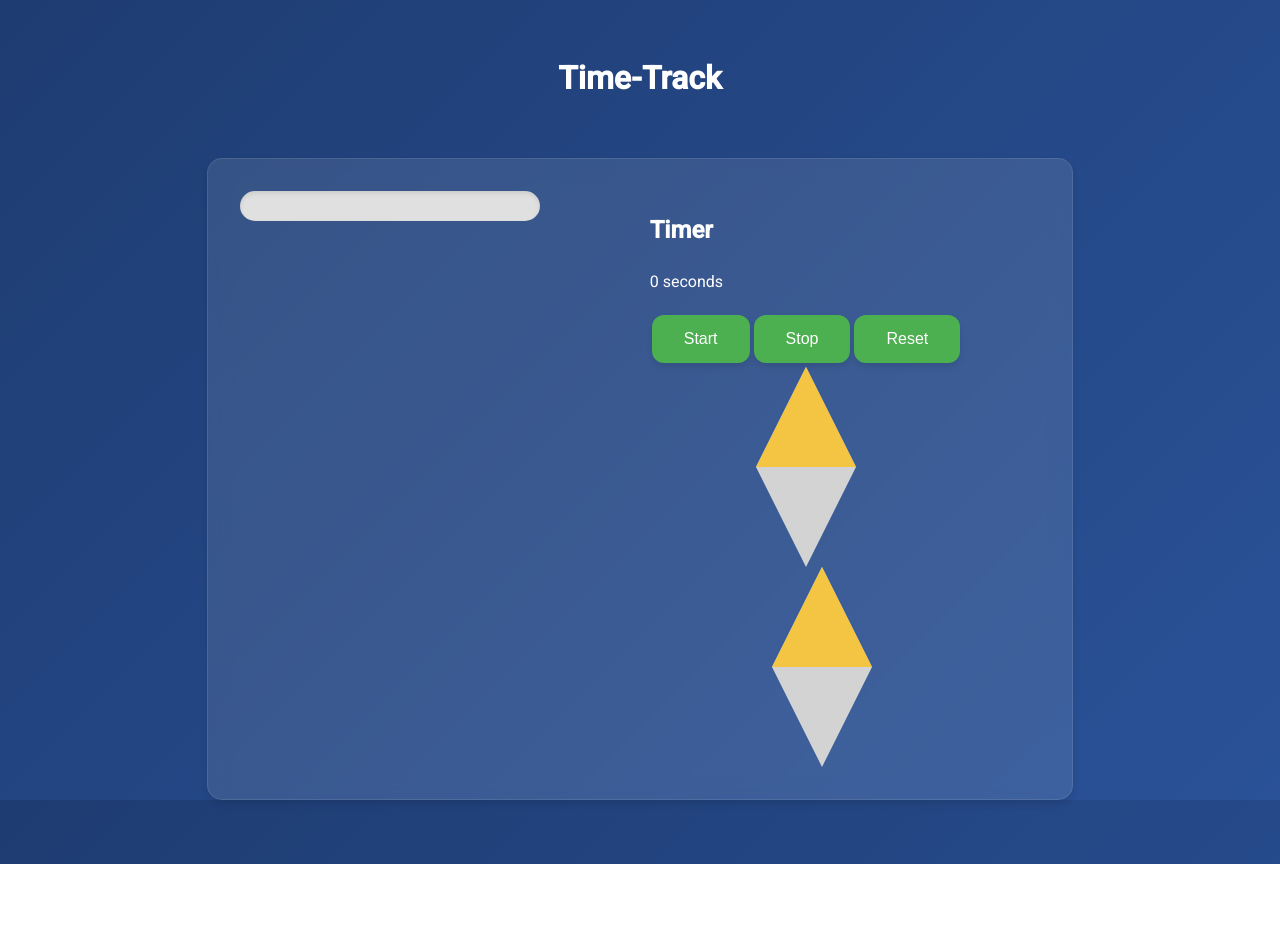
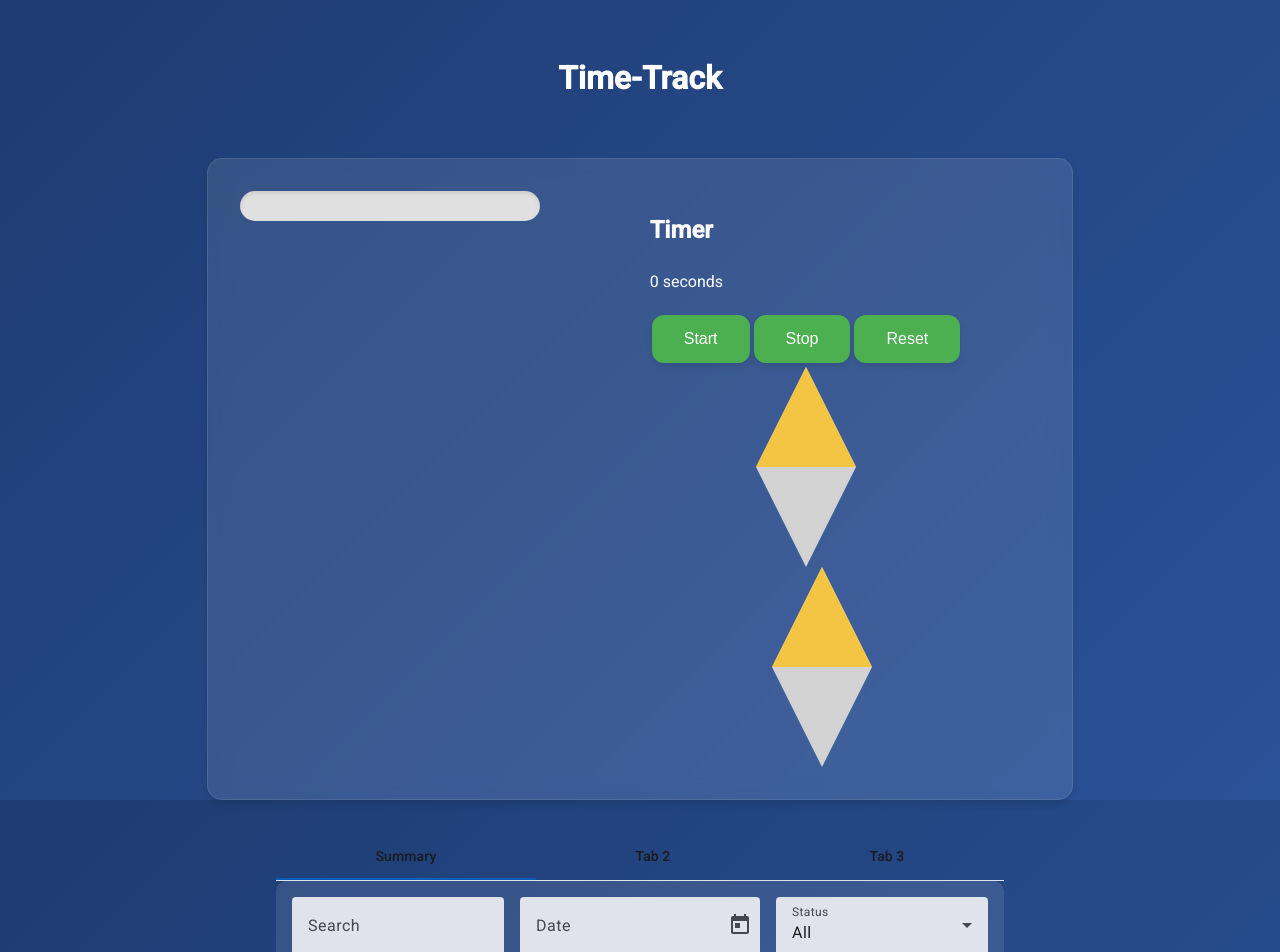
Before and after one commit to Irhazi-John-Markus/Time-Track, an Angular app: page / in a window 1280 px wide. Shown: the top 952 px of the page. Before the commit the page ends 864 px from the top, so only its background shows below. Built offline with nearby package versions, Linux system fonts and the light colour scheme.

Commit message:
app-connection

```diff
--- a/src/app/app.component.html
+++ b/src/app/app.component.html
@@ -10,4 +10,15 @@
       <app-hourglass #hourglass [duration]="60" [isRunning]="timer.isRunning"></app-hourglass>
     </div>
   </div>
+  <mat-tab-group>
+    <mat-tab label="Summary">
+      <app-current-situation></app-current-situation>
+    </mat-tab>
+    <mat-tab label="Tab 2">
+      <!-- Content for Tab 2 -->
+    </mat-tab>
+    <mat-tab label="Tab 3">
+      <!-- Content for Tab 3 -->
+    </mat-tab>
+  </mat-tab-group>
 </div>
--- a/src/app/app.component.ts
+++ b/src/app/app.component.ts
@@ -30,7 +30,8 @@ import { MatButtonModule } from '@angular/material/button';
     MatSelectModule,
     MatOptionModule,
     MatIconModule,
-    MatButtonModule
+    MatButtonModule,
+    CurrentSituationComponent
 ],
   templateUrl: './app.component.html',
   styleUrls: ['./app.component.css']
--- a/src/app/current-situation/current-situation.component.ts
+++ b/src/app/current-situation/current-situation.component.ts
@@ -10,13 +10,20 @@ import { SearchFilterComponent } from "../search-filter/search-filter.component"
   imports: [CommonModule, SearchFilterComponent]
 })
 export class CurrentSituationComponent {
-  results: any[] = [];
+  results: any[] = [
+    { name: 'Item 1', date: '2023-01-01', status: 'active' },
+    { name: 'Item 2', date: '2023-01-02', status: 'inactive' },
+    // Add more items as needed
+  ];
+
+  filteredResults: any[] = [...this.results];
 
   applyFilter(filter: { search: string, date: Date, status: string }) {
-    this.results = this.results.filter(item => {
-      return (filter.search ? item.name.includes(filter.search) : true) &&
-             (filter.date ? new Date(item.date).toDateString() === filter.date.toDateString() : true) &&
-             (filter.status !== 'all' ? item.status === filter.status : true);
+    this.filteredResults = this.results.filter(item => {
+      const matchesSearch = item.name.toLowerCase().includes(filter.search.toLowerCase());
+      const matchesDate = new Date(item.date).toDateString() === filter.date.toDateString();
+      const matchesStatus = filter.status === 'all' || item.status === filter.status;
+      return matchesSearch && matchesDate && matchesStatus;
     });
   }
 }
--- a/src/app/search-filter/search-filter.component.html
+++ b/src/app/search-filter/search-filter.component.html
@@ -1,7 +1,7 @@
 <div class="search-filter">
   <mat-form-field appearance="fill">
     <mat-label>Search</mat-label>
-    <input matInput placeholder="Search">
+    <input matInput [(ngModel)]="search" (input)="applyFilter(search)" placeholder="Search...">
   </mat-form-field>
   <mat-form-field appearance="fill">
     <mat-label>Date</mat-label>
@@ -11,7 +11,7 @@
   </mat-form-field>
   <mat-form-field appearance="fill">
     <mat-label>Status</mat-label>
-    <mat-select (selectionChange)="applyStatusFilter($event)">
+    <mat-select [(value)]="status" (selectionChange)="applyStatusFilter($event)">
       <mat-option value="all">All</mat-option>
       <mat-option value="active">Active</mat-option>
       <mat-option value="inactive">Inactive</mat-option>
--- a/src/app/search-filter/search-filter.component.ts
+++ b/src/app/search-filter/search-filter.component.ts
@@ -1,5 +1,6 @@
 import { Component, EventEmitter, Output } from '@angular/core';
 import { CommonModule } from '@angular/common';
+import { FormsModule } from '@angular/forms';
 import { MatFormFieldModule } from '@angular/material/form-field';
 import { MatInputModule } from '@angular/material/input';
 import { MatDatepickerModule } from '@angular/material/datepicker';
@@ -16,6 +17,7 @@ import { MatButtonModule } from '@angular/material/button';
   standalone: true,
   imports: [
     CommonModule,
+    FormsModule,
     MatFormFieldModule,
     MatInputModule,
     MatDatepickerModule,
@@ -32,7 +34,6 @@ export class SearchFilterComponent {
   search: string = '';
   date: Date | null = null;
   status: string = 'all';
-searchText: any;
 
   applyFilter(search: string) {
     this.search = search;
```
